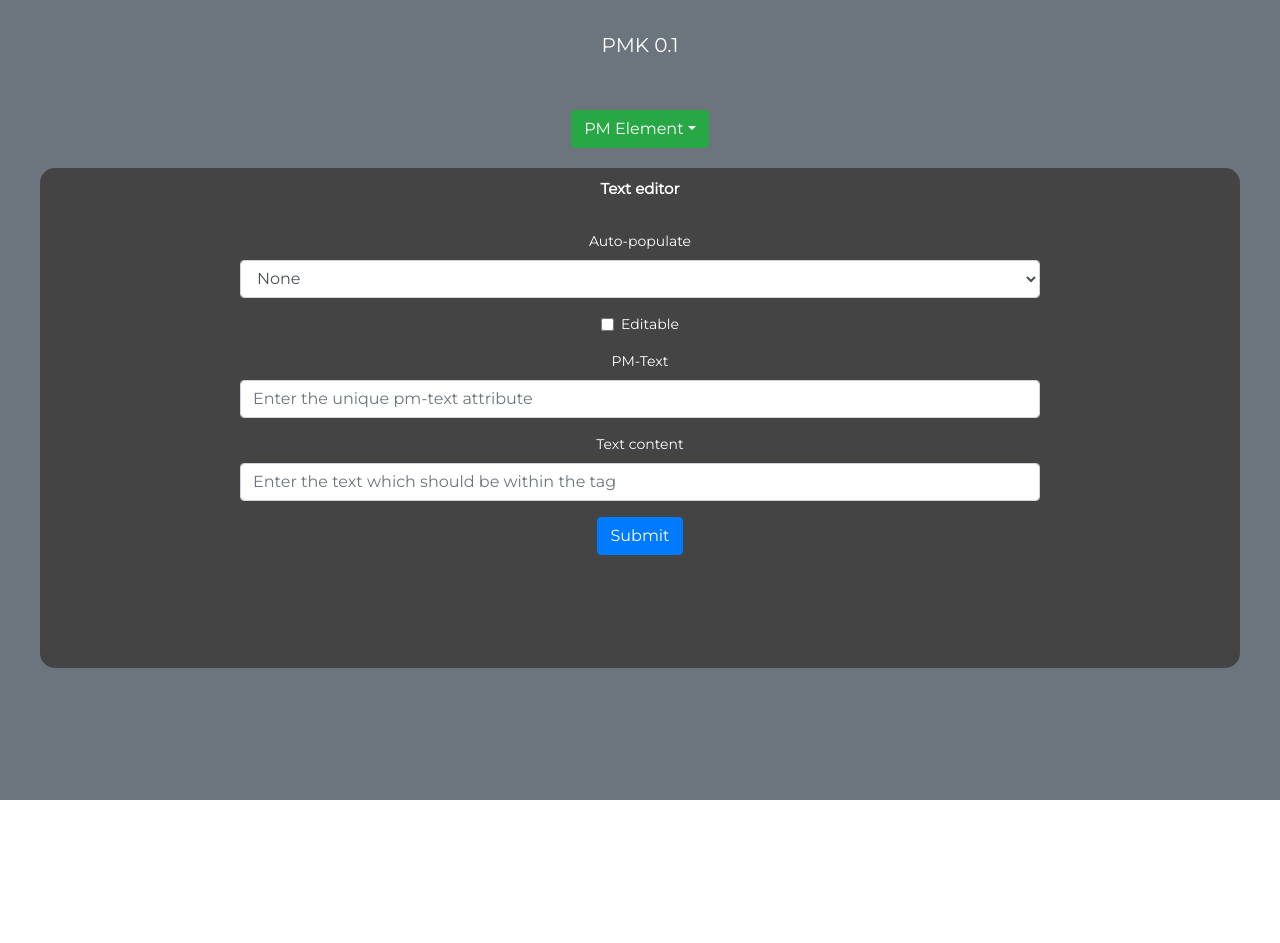
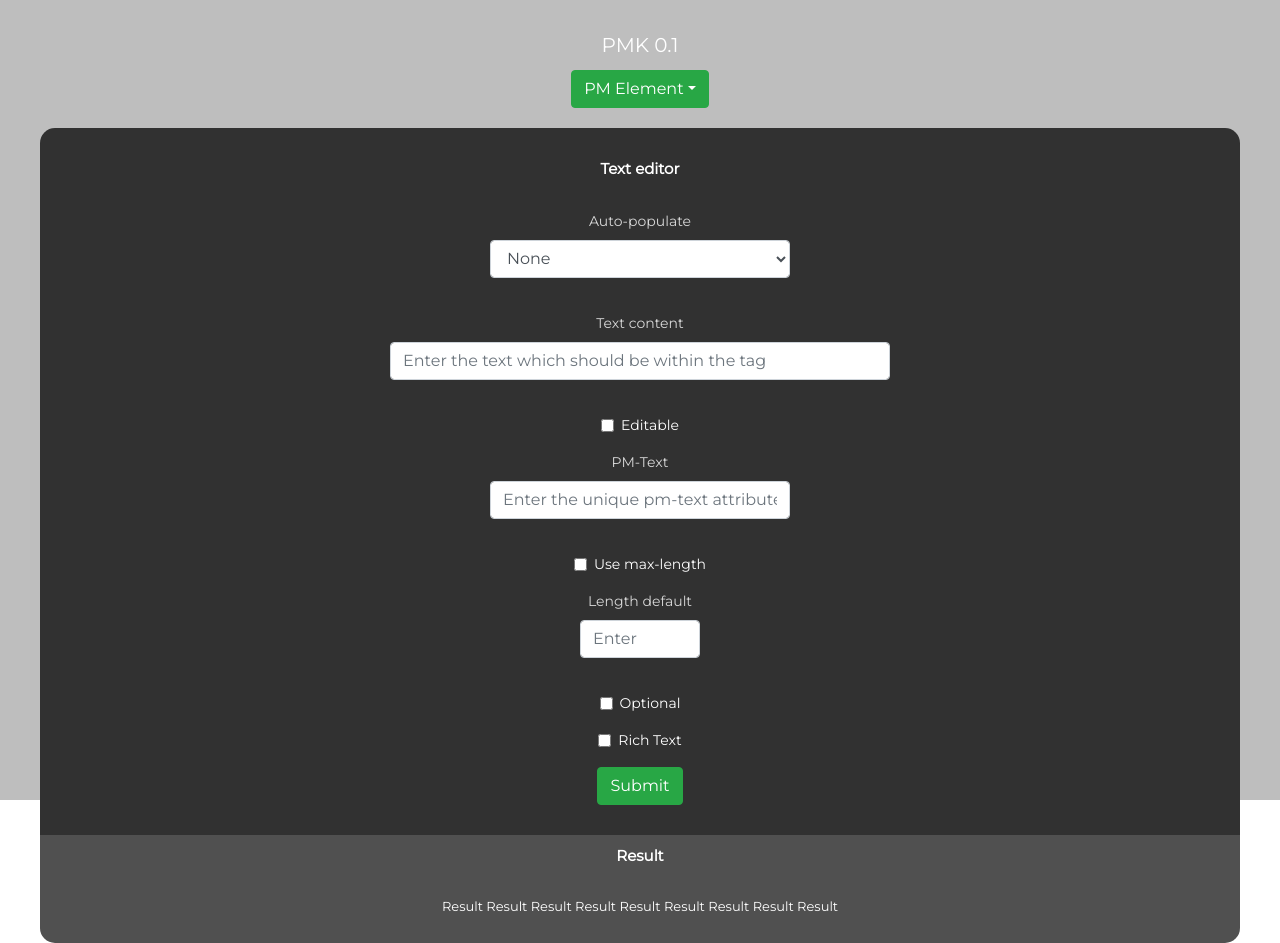
Before and after one commit to Vonathar/pmk, a React (Create React App) app: page / in a window 1280 px wide. Before the commit the page ends 800 px from the top, so only its background shows below. Built offline with nearby package versions, Linux system fonts and the light colour scheme.

Commit message:
Minor amends

```diff
--- a/src/components/home/home.jsx
+++ b/src/components/home/home.jsx
@@ -3,6 +3,7 @@ import DropdownType from './dropdownType';
 import TextEditor from './textEditor';
 import LinkEditor from './linkEditor';
 import ImageEditor from './imageEditor';
+import TagDisplay from './tagDisplay';
 import '../../css/home/home.css'
 
 class Home extends Component {
@@ -27,10 +28,11 @@ class Home extends Component {
     }
     render() {
         return (
-            <div id="div-home" className="bg-secondary">
+            <div id="div-home">
                 <p id="topTitle">PMK 0.1</p>
                 <DropdownType updateDropdownSelection={this.updateDropdownSelection}></DropdownType>
                 {this.renderEditor()}
+                <TagDisplay></TagDisplay>
             </div>
         );
     }
--- /dev/null
+++ b/src/components/home/tagDisplay.jsx
@@ -0,0 +1,18 @@
+import React, { Component } from 'react';
+import '../../css/home/tagDisplay.css'
+
+class TagDisplay extends Component {
+    render() {
+        return (
+            <div id="div-tagDisplay">
+                <p className="tagDisplay-h1">
+                    Result
+                </p>
+                <p className="tagDisplay-result">
+                    Result Result Result Result Result Result Result Result Result
+                </p>
+            </div>
+        )
+    }
+}
+export default TagDisplay;
--- a/src/components/home/textEditor.jsx
+++ b/src/components/home/textEditor.jsx
@@ -3,6 +3,56 @@ import '../../css/home/textEditor.css'
 import { Form, Button } from 'react-bootstrap';
 
 class TextEditor extends Component {
+    state = {
+        isEditable: true,
+        isOptional: false,
+        hasRichText: false,
+        preferMaxLengthOverDefault: false
+    }
+    renderTextLengthFields = () => {
+        if (this.state.preferMaxLengthOverDefault) {
+            return (
+                <Form.Group controlId="maxLength" className="editor-input-small">
+                    <Form.Label>Max length</Form.Label>
+                    <Form.Control type="text" placeholder="Enter" />
+                </Form.Group>)
+        }
+        else {
+            return (
+                <Form.Group controlId="lengthDefault" className="editor-input-small">
+                    <Form.Label>Length default</Form.Label>
+                    <Form.Control type="text" placeholder="Enter" />
+                </Form.Group>)
+        }
+    }
+    renderEditableFields = () => {
+        if (this.state.isEditable) {
+            return (
+                <span>
+                    <Form.Group controlId="pmText" className="editor-input-medium">
+                        <Form.Label>PM-Text</Form.Label>
+                        <Form.Control type="text" placeholder="Enter the unique pm-text attribute" />
+                    </Form.Group>
+                    <Form.Group controlId="maxLengthCheckbox">
+                        <Form.Check type="checkbox" label="Use max-length" onChange={() => {
+                            this.setState({ preferMaxLengthOverDefault: !this.state.preferMaxLengthOverDefault })
+                        }} />
+                    </Form.Group>
+                    {this.renderTextLengthFields()}
+                    <Form.Group controlId="optionalCheckbox">
+                        <Form.Check type="checkbox" label="Optional" onChange={() => {
+                            this.setState({ isOptional: !this.state.isOptional })
+                        }} />
+                    </Form.Group>
+                    <Form.Group controlId="richTextCheckbox">
+                        <Form.Check type="checkbox" label="Rich Text" onChange={() => {
+                            this.setState({ hasRichText: !this.state.hasRichText })
+                        }} />
+                    </Form.Group>
+                </span>
+            )
+        }
+    }
     render() {
         return (
             <div id="div-textEditor" >
@@ -10,27 +60,31 @@ class TextEditor extends Component {
                     Text editor
                 </p>
                 <Form>
-                    <Form.Group controlId="exampleForm.ControlSelect1">
+                    <Form.Group controlId="exampleForm.ControlSelect1" className="editor-input-medium">
                         <Form.Label>Auto-populate</Form.Label>
                         <Form.Control as="select">
                             <option>None</option>
                             <option>Company Name</option>
                             <option>Company Website</option>
+                            <option>Company Email</option>
+                            <option>Company Phone</option>
+                            <option>Company Address</option>
+                            <option>Value Proposition</option>
+                            <option>Link to LP</option>
                         </Form.Control>
                     </Form.Group>
-                    <Form.Group controlId="formBasicCheckbox">
-                        <Form.Check type="checkbox" label="Editable" />
-                    </Form.Group>
-                    <Form.Group controlId="formBasicEmail">
-                        <Form.Label>PM-Text</Form.Label>
-                        <Form.Control type="text" placeholder="Enter the unique pm-text attribute" />
-                    </Form.Group>
-
-                    <Form.Group controlId="formBasicPassword">
+                    <Form.Group controlId="textContent" className="editor-input-wide">
                         <Form.Label>Text content</Form.Label>
                         <Form.Control type="text" placeholder="Enter the text which should be within the tag" />
                     </Form.Group>
-                    <Button variant="primary" type="submit">
+                    <Form.Group controlId="editableCheckbox">
+                        <Form.Check type="checkbox" label="Editable" onChange={() => {
+                            this.setState({ isEditable: !this.state.isEditable })
+                        }} />
+                    </Form.Group>
+
+                    {this.renderEditableFields()}
+                    <Button variant="success" type="submit">
                         Submit
                     </Button>
                 </Form>
--- a/src/css/home/home.css
+++ b/src/css/home/home.css
@@ -1,6 +1,6 @@
 #topTitle {
     font-size: 20px;
-    margin: 10px 0 50px 0
+    margin: 10px 0
 }
 
 #div-home {
@@ -11,6 +11,7 @@
     color: #ffffff;
     text-align: center;
     padding: 20px;
+    background-color: rgb(190, 190, 190);
 }
 
 .editor-h1 {
@@ -18,3 +19,23 @@
     font-weight: bold;
     margin-bottom: 30px;
 }
+
+.form-label {
+    font-size: 14px;
+    color: #d8d8d8;
+}
+
+.editor-input-wide {
+    width: 500px;
+    margin: 0 auto 35px auto;
+}
+
+.editor-input-medium {
+    width: 300px;
+    margin: 0 auto 35px auto;
+}
+
+.editor-input-small {
+    width: 120px;
+    margin: 0 auto 35px auto;
+}
--- /dev/null
+++ b/src/css/home/tagDisplay.css
@@ -0,0 +1,17 @@
+#div-tagDisplay {
+    width: 1200px;
+    padding: 10px 200px;
+    margin: auto;
+    border-radius: 0 0 15px 15px;
+    background-color: #505050;
+}
+
+.tagDisplay-h1 {
+    font-size: 15px;
+    font-weight: bold;
+    margin-bottom: 30px;
+}
+
+.tagDisplay-result {
+    font-size: 13px;
+}
--- a/src/css/home/textEditor.css
+++ b/src/css/home/textEditor.css
@@ -1,8 +1,7 @@
 #div-textEditor {
     width: 1200px;
-    height: 500px;
-    padding: 10px 200px;
-    margin: 20px auto;
-    border-radius: 15px;
-    background-color: #444444;
+    padding: 30px 50px;
+    margin: 20px auto 0 auto;
+    border-radius: 15px 15px 0 0;
+    background-color: #313131;
 }
```
